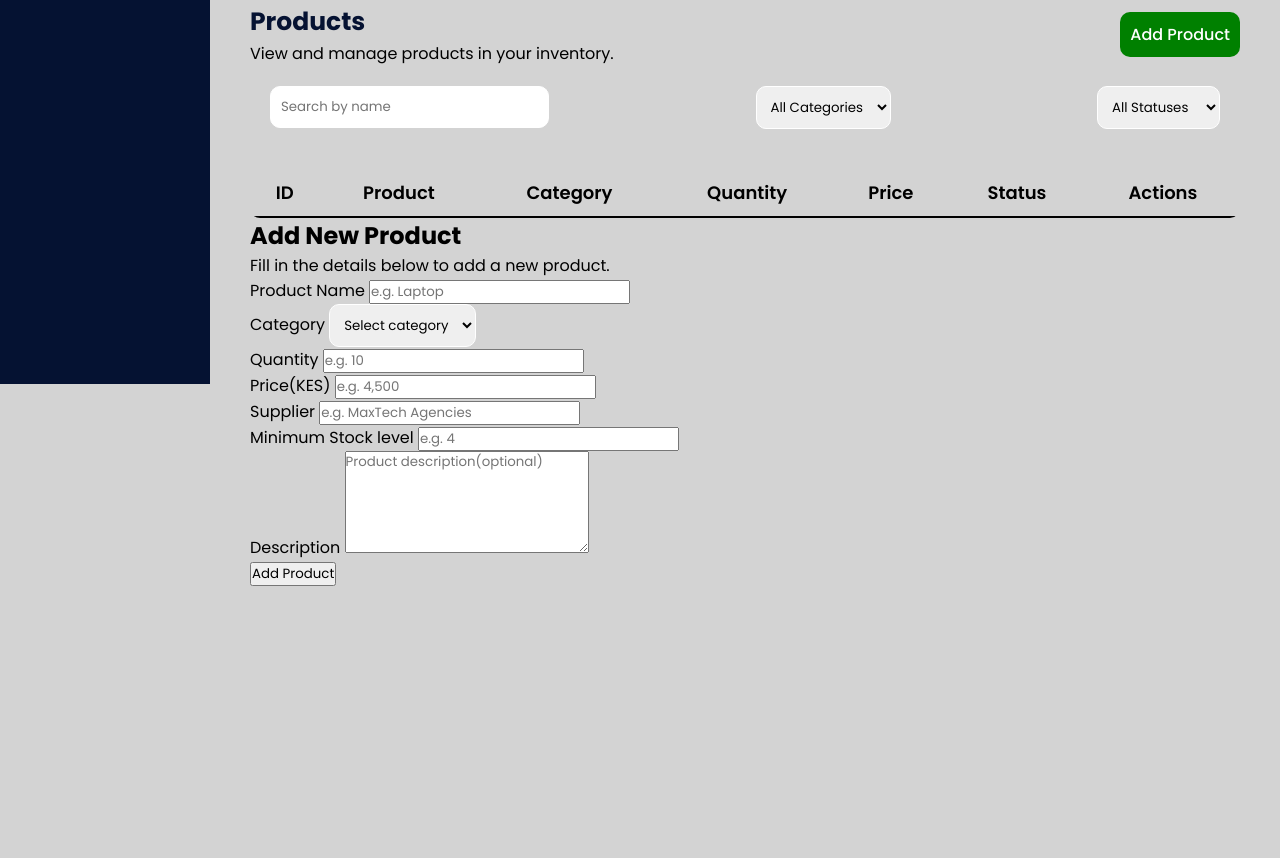
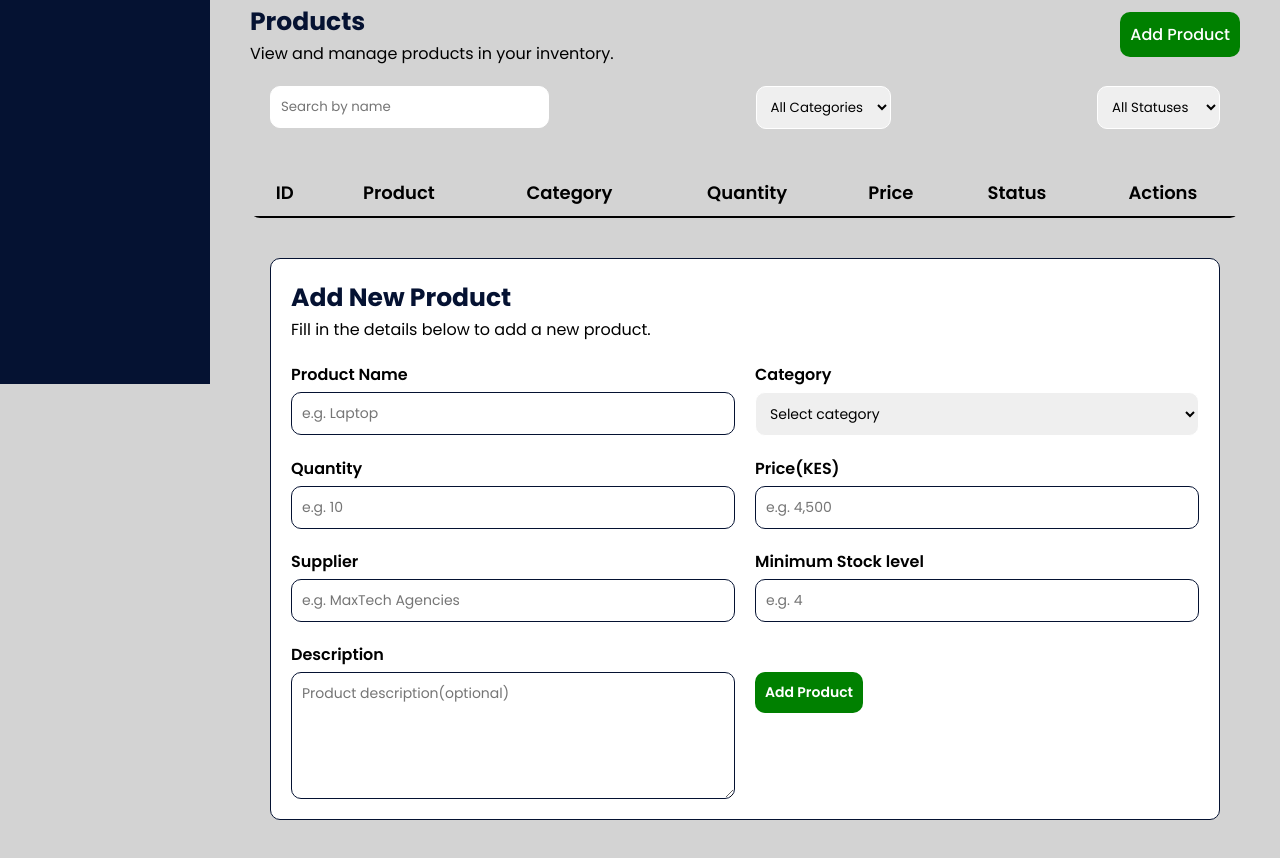
Before and after one commit to stevemusili/stock-track, a plain HTML site: page index.html in a window 1280 px wide. Shown: the part 416-1274 px from the top of the page. Before the commit the page ends 1042 px from the top, so only its background shows below. Drawn offline with Linux system fonts and the light colour scheme.

Commit message:
add styling to product form

```diff
--- a/style.css
+++ b/style.css
@@ -187,6 +187,7 @@ body {
 
 .products {
     margin-top: 20px;
+    margin-bottom: 40px;
 }
 
 .products-table {
@@ -202,3 +203,68 @@ body {
     font-size: 18px;
     border-bottom: 2px solid;
 }
+
+.add-product {
+    max-width: 1200px;
+    padding: 20px;
+    margin: 20px;
+    background-color: white;
+    border-radius: 10px;
+    border: 1px solid #051232;
+}
+
+.add-product h2 {
+    color: #051232;
+    font-size: 25px;
+}
+
+.add-product p {
+    font-size: 16px;
+    margin-bottom: 20px;
+}
+
+.add-product-form {
+    display: grid;
+    grid-template-columns: repeat(2,minmax(0, 1fr));
+    gap: 20px;
+}
+
+.form-label {
+    display: flex;
+    flex-direction: column;
+    gap: 5px;
+}
+
+.form-label label {
+    font-size: 16px;
+    font-weight: 600;
+}
+
+.form-label input,
+.form-label select,
+.form-label textarea {
+    border-radius: 10px;
+    font-size: 14px;
+    padding: 10px;
+    border: 1px solid #051232;
+    outline: none;
+}
+
+.form-btn {
+    margin-top: 30px;
+}
+
+.form-btn button {
+    padding: 10px;
+    border: none;
+    background-color: green;
+    border-radius: 10px;
+    color: white;
+    cursor: pointer;
+    font-size: 14px;
+    font-weight: 600;
+}
+
+.form-btn button:hover {
+    background-color: rgb(5, 192, 5);
+}
```
